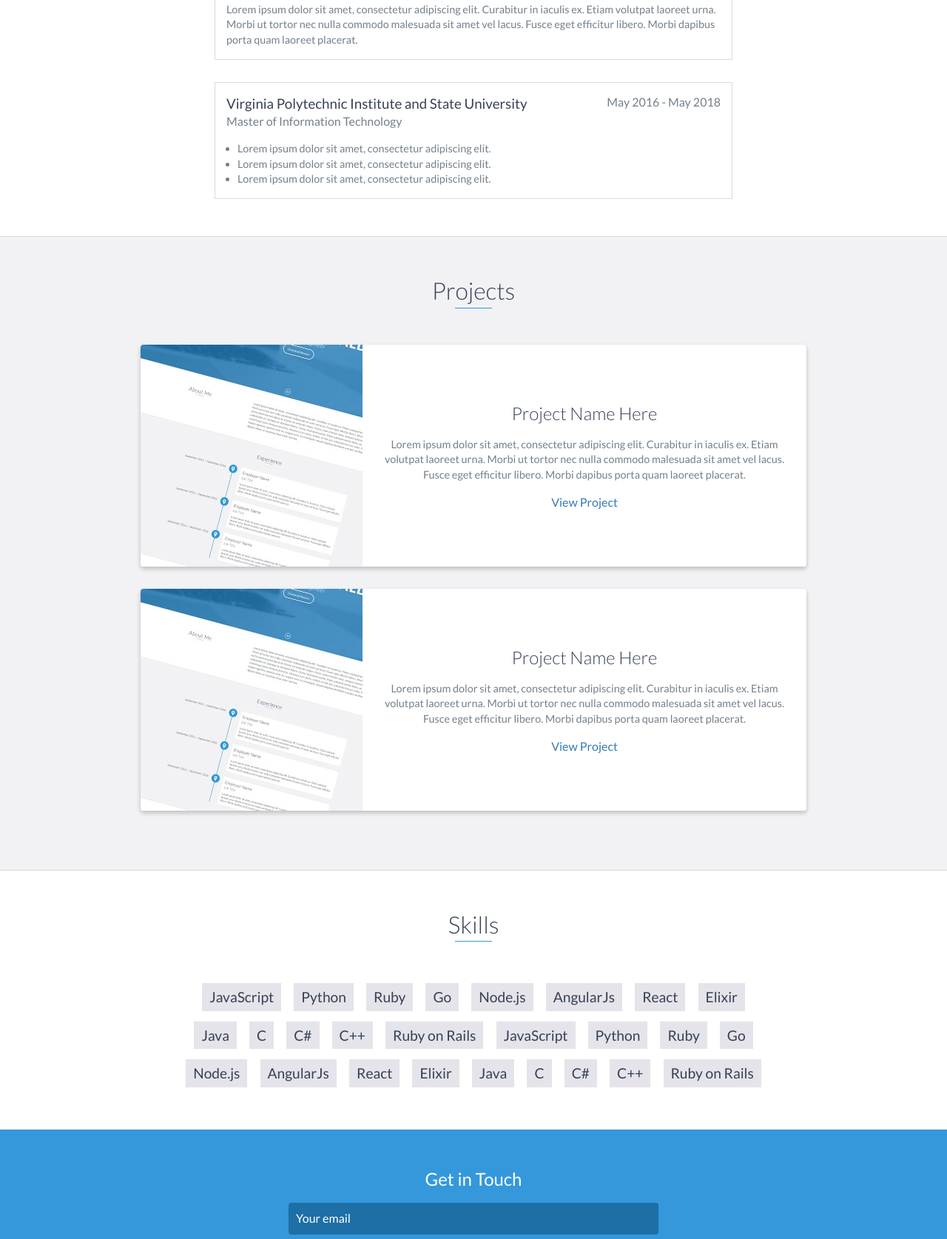
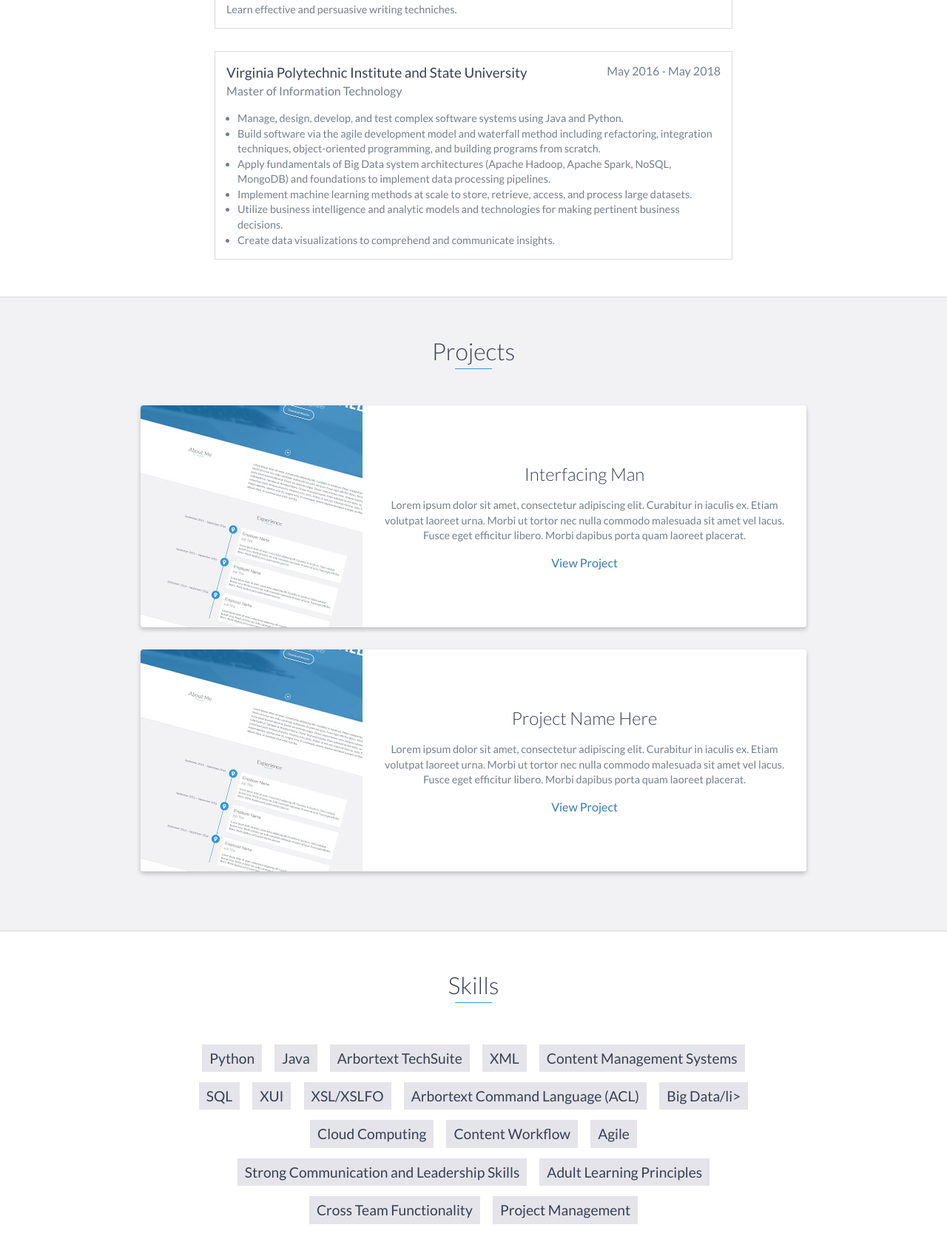
Before and after one commit to mercedezsylvia/mercedezsylvia.github.io, a website: page index.html in a window 1280 px wide. Shown: the part 2017-3692 px from the top of the page at 74% size. Drawn offline with nearby package versions, Linux system fonts and the light colour scheme.

Commit message:
Update index.html

```diff
--- a/index.html
+++ b/index.html
@@ -5,7 +5,7 @@
     <meta charset="utf-8">
     <meta http-equiv="X-UA-Compatible" content="IE=edge">
     <meta name="viewport" content="width=device-width, initial-scale=1">
-    <title>My Portfolio</title>
+    <title>Mercedez Sylvia Portfolio</title>
 	<link rel="shortcut icon" href="favicon.ico" type="image/x-icon">
 	<link rel="icon" href="favicon.ico" type="image/x-icon">
     <link href="https://fonts.googleapis.com/css?family=Lato:300,400,700,900" rel="stylesheet">
@@ -84,7 +84,7 @@
     <div id="experience" class="background-alt">
         <h2 class="heading">Experience</h2>
         <div id="experience-timeline">
-            <div data-date="Aug 2011 – Current">
+            <div data-date="September 2009 – Present">
                 <h3>Southwest Airlines</h3>
                 <h4>Publication Technology Analyst</h4>
                 <p>
@@ -92,17 +92,17 @@
                 </p>
             </div>
 
-            <div data-date="September 2015 – September 2016">
-                <h3>Employer Name</h3>
-                <h4>Job Title</h4>
+            <div data-date="October 2015 – September 2017">
+                <h3>Southwest Airlines</h3>
+                <h4>Senior Technical Writer</h4>
                 <p>
                     Lorem ipsum dolor sit amet, consectetur adipiscing elit. Curabitur in iaculis ex. Etiam volutpat laoreet urna. Morbi ut tortor nec nulla commodo malesuada sit amet vel lacus. Fusce eget efficitur libero. Morbi dapibus porta quam laoreet placerat.
                 </p>
             </div>
 
-            <div data-date="September 2015 – September 2016">
-                <h3>Employer Name</h3>
-                <h4>Job Title</h4>
+            <div data-date="August 2011 – October 2015">
+                <h3>Southwest Airlines</h3>
+                <h4>Technical Writer</h4>
                 <p>
                     Lorem ipsum dolor sit amet, consectetur adipiscing elit. Curabitur in iaculis ex. Etiam volutpat laoreet urna. Morbi ut tortor nec nulla commodo malesuada sit amet vel lacus. Fusce eget efficitur libero. Morbi dapibus porta quam laoreet placerat.
                 </p>
@@ -118,7 +118,7 @@
             <span class="education-date">August 2007 - May 2011</span>
             <h4>Bachelor of Arts in Rhetoric English</h4>
             <p>
-                Lorem ipsum dolor sit amet, consectetur adipiscing elit. Curabitur in iaculis ex. Etiam volutpat laoreet urna. Morbi ut tortor nec nulla commodo malesuada sit amet vel lacus. Fusce eget efficitur libero. Morbi dapibus porta quam laoreet placerat.
+                Learn effective and persuasive writing techniches.
             </p>
         </div>
         <!-- End .education-block -->
@@ -129,13 +129,22 @@
             <h4>Master of Information Technology</h4>
             <ul>
                 <li>
-                    Lorem ipsum dolor sit amet, consectetur adipiscing elit.
+                    Manage, design, develop, and test complex software systems using Java and Python.
                 </li>
                 <li>
-                    Lorem ipsum dolor sit amet, consectetur adipiscing elit.
+                    Build software via the agile development model and waterfall method including refactoring, integration techniques, object-oriented programming, and building programs from scratch.
                 </li>
                 <li>
-                    Lorem ipsum dolor sit amet, consectetur adipiscing elit.
+                    Apply fundamentals of Big Data system architectures (Apache Hadoop, Apache Spark, NoSQL, MongoDB) and foundations to implement data processing pipelines.
+                </li>
+		<li>
+                    Implement machine learning methods at scale to store, retrieve, access, and process large datasets.
+                </li>
+		<li>
+			Utilize business intelligence and analytic models and technologies for making pertinent business decisions.
+		</li>
+		<li>
+                    Create data visualizations to comprehend and communicate insights.
                 </li>
             </ul>
         </div>
@@ -153,7 +162,7 @@
                     </div>
                     <!-- End .project-image -->
                     <div class="project-info">
-                        <h3>Project Name Here</h3>
+                        <h3>Interfacing Man</h3>
                         <p>
                             Lorem ipsum dolor sit amet, consectetur adipiscing elit. Curabitur in iaculis ex. Etiam volutpat laoreet urna. Morbi ut tortor nec nulla commodo malesuada sit amet vel lacus. Fusce eget efficitur libero. Morbi dapibus porta quam laoreet placerat.
                         </p>
@@ -186,32 +195,23 @@
     <div id="skills">
         <h2 class="heading">Skills</h2>
         <ul>
-            <li>JavaScript</li>
             <li>Python</li>
-            <li>Ruby</li>
-            <li>Go</li>
-            <li>Node.js</li>
-            <li>AngularJs</li>
-            <li>React</li>
-            <li>Elixir</li>
             <li>Java</li>
-            <li>C</li>
-            <li>C#</li>
-            <li>C++</li>
-            <li>Ruby on Rails</li>
-            <li>JavaScript</li>
-            <li>Python</li>
-            <li>Ruby</li>
-            <li>Go</li>
-            <li>Node.js</li>
-            <li>AngularJs</li>
-            <li>React</li>
-            <li>Elixir</li>
-            <li>Java</li>
-            <li>C</li>
-            <li>C#</li>
-            <li>C++</li>
-            <li>Ruby on Rails</li>
+            <li>Arbortext TechSuite</li>
+            <li>XML</li>
+            <li>Content Management Systems</li>
+            <li>SQL</li>
+            <li>XUI</li>
+            <li>XSL/XSLFO</li>
+            <li>Arbortext Command Language (ACL)</li>
+            <li>Big Data/li>
+            <li>Cloud Computing</li>
+            <li>Content Workflow</li>
+            <li>Agile</li>
+            <li>Strong Communication and Leadership Skills</li>
+            <li>Adult Learning Principles</li>
+            <li>Cross Team Functionality</li>
+            <li>Project Management</li>
         </ul>
     </div>
     <!-- End #skills -->
```
